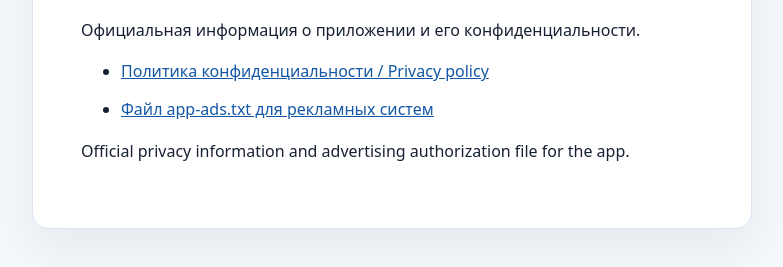
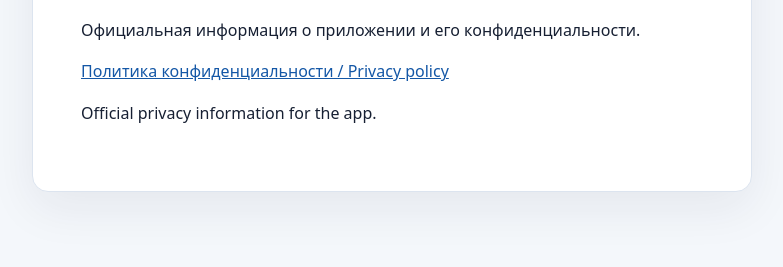
Before and after one commit to stable-developers/stable-developers.github.io, a plain HTML site: page index.html in a window 1280 px wide. Shown: the part 139-406 px from the top of the page, without its empty margins (248-1031 px from the left). Drawn offline with Linux system fonts and the light colour scheme.

Commit message:
Remove ads file link from homepage
Co-authored-by: Copilot App <223556219+Copilot@users.noreply.github.com>

```diff
--- a/index.html
+++ b/index.html
@@ -3,7 +3,7 @@
 <head>
   <meta charset="utf-8">
   <meta name="viewport" content="width=device-width, initial-scale=1">
-  <meta name="description" content="Официальные сведения о конфиденциальности приложения «Русско - Лакский разговорник» и файл app-ads.txt.">
+  <meta name="description" content="Официальные сведения о конфиденциальности приложения «Русско - Лакский разговорник».">
   <title>Русско - Лакский разговорник — конфиденциальность</title>
   <style>
     :root {
@@ -47,11 +47,8 @@
   <main>
     <h1>Русско - Лакский разговорник</h1>
     <p>Официальная информация о приложении и его конфиденциальности.</p>
-    <ul>
-      <li><a href="/privacy.html">Политика конфиденциальности / Privacy policy</a></li>
-      <li><a href="/app-ads.txt">Файл app-ads.txt для рекламных систем</a></li>
-    </ul>
-    <p lang="en">Official privacy information and advertising authorization file for the app.</p>
+    <p><a href="/privacy.html">Политика конфиденциальности / Privacy policy</a></p>
+    <p lang="en">Official privacy information for the app.</p>
   </main>
 </body>
 </html>
```
